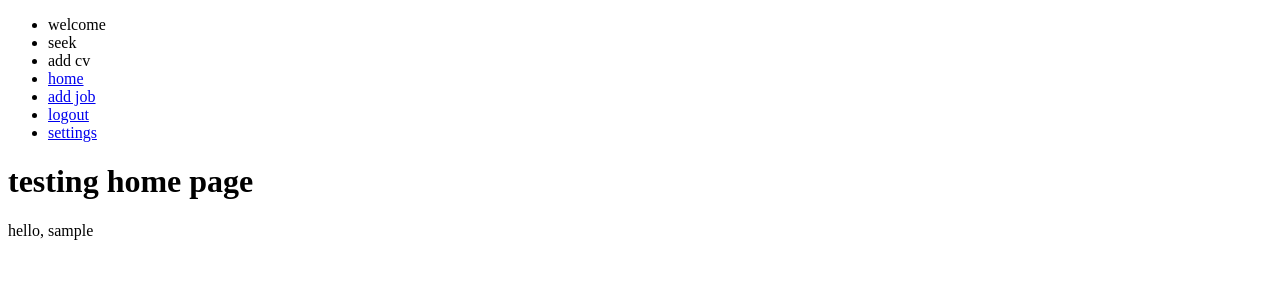
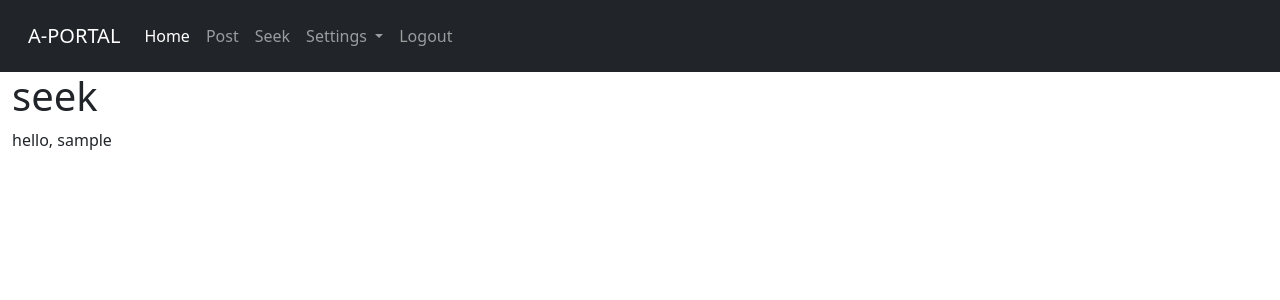
Before and after one commit to klaus-gudy/ezra, a Django app: page / in a window 1280 px wide. Shown: the top 300 px of the page. Run offline with Django 4.2, Linux system fonts and the light colour scheme; the visitor is signed in with stand-in values (Sample User, id 1); data that the repository does not hold is empty.

Commit message:
applying initial boostrap styling

```diff
--- a/task/views.py
+++ b/task/views.py
@@ -4,7 +4,7 @@ from django.contrib.auth.decorators import login_required
 from django.views.generic import ListView, DetailView, CreateView, UpdateView, DeleteView
 from .models import Job
 
-from .forms import JobForm
+from .forms import JobForm, JobUpdateForm
 
 from django.urls import reverse_lazy
 
@@ -29,7 +29,8 @@ class AddPostView(CreateView):
 
 class UpdatePostView(UpdateView):
     model = Job
-    fields= ['title', 'position', 'location', 'job_summary', 'duties', 'qualification']
+    form_class = JobUpdateForm
+    # fields= ['title', 'position', 'location', 'job_summary', 'duties', 'qualification']
     template_name = 'task/update_job.html'
 
 class DeleteView(DeleteView):
--- a/templates/authe/login.html
+++ b/templates/authe/login.html
@@ -8,11 +8,11 @@
     <input type="text" name="username" placeholder="username">
     <input type="password" name="password" placeholder="password">
 
-    <button type="submit">submit</button>
+    <button type="submit" class="btn btn-success">submit</button>
 
 
-    <p>dont have an account? <a href="{% url 'register' %}">create one</a></p>
-    <p>forgot password? <a href="{% url 'password_reset' %}">reset password</a></p>
+    <p>dont have an account? <a href="{% url 'register' %}" class="btn btn-secondary">create one</a></p>
+    <p>forgot password? <a href="{% url 'password_reset' %}" class="btn btn-secondary">reset password</a></p>
 
     {{form.errors}}
 </form>
--- a/templates/authe/password_reset.html
+++ b/templates/authe/password_reset.html
@@ -1,6 +1,7 @@
 {% extends 'task/index.html' %}
 
 {% block content %}
+<div class="container">
     <h1>password reset</h1>
 
     <p>enter your email.and we will email instructions for setting a new one</p>
@@ -8,7 +9,9 @@
     <form action="" method="post">
         {% csrf_token %}
         {{form}}
-    <input type="submit" name="send email">
+        <input type="submit" name="send email" class="btn btn-success">
     </form>
 
+</div>
+
 {% endblock content %}
--- a/templates/authe/register.html
+++ b/templates/authe/register.html
@@ -7,9 +7,9 @@
     {% csrf_token %}
     {{form.as_p}}
 
-    <button type="submit">submit</button>
+    <button type="submit" class="btn btn-success">submit</button>
 
-    <p>already have an account? <a href="{% url 'login' %}">login</a></p>
+    <p>already have an account? <a href="{% url 'login' %}" class="btn btn-secondary">login</a></p>
 
     {{form.errors}}
 </form>
--- a/templates/task/home.html
+++ b/templates/task/home.html
@@ -1,8 +1,11 @@
 {% extends 'task/index.html' %}
+{% block title %}
+    home
+{% endblock title %}
 
 {% block content %}
 
-<h1>testing home page</h1>
+<h1>seek </h1>
 <span>hello, {{ request.user }}</span>
 <br>
 
@@ -13,17 +16,6 @@
     </li>
     {{job.created_on}}
 
-    {% if user.is_authenticated %}
-    {% if user.id == job.writter.id %}
-    <small><a href="{% url 'update_job' job.pk %}">update</a></small>
-
-    <strong><small><a href="{% url 'delete_job' job.pk %}">delete post</a></small></strong>
-    {% endif %}
-
-    {% endif %}
-
-
-
     <hr>
 
 {% endfor %}
--- a/templates/task/index.html
+++ b/templates/task/index.html
@@ -1,30 +1,52 @@
+{% load static %}
 <!DOCTYPE html>
 <html lang="en">
 <head>
     <meta charset="UTF-8">
     <meta http-equiv="X-UA-Compatible" content="IE=edge">
     <meta name="viewport" content="width=device-width, initial-scale=1.0">
-    <title>the app</title>
+    <link href="https://cdn.jsdelivr.net/npm/bootstrap@5.0.2/dist/css/bootstrap.min.css" rel="stylesheet" integrity="sha384-EVSTQN3/azprG1Anm3QDgpJLIm9Nao0Yz1ztcQTwFspd3yD65VohhpuuCOmLASjC" crossorigin="anonymous">
+    <link rel="stylesheet" href=" {% static 'css/style.css' %} ">
+    <title>
+        {% block title %}
+            ajiraPortal
+        {% endblock title %}
+    </title>
 </head>
 <body>
+    <nav class="navbar navbar-expand-lg navbar-dark bg-dark p-3">
+        <div class="container-fluid">
+          <a class="navbar-brand" href="#">A-PORTAL</a>
+          <button class="navbar-toggler" type="button" data-bs-toggle="collapse" data-bs-target="#navbarNavAltMarkup" aria-controls="navbarNavAltMarkup" aria-expanded="false" aria-label="Toggle navigation">
+            <span class="navbar-toggler-icon"></span>
+          </button>
+          <div class="collapse navbar-collapse" id="navbarNavAltMarkup">
+            <div class="navbar-nav">
+              <a class="nav-link active" aria-current="page" href="{% url 'home' %}">Home</a>
+              {% if user.is_authenticated %}
+              <a class="nav-link" href="{% url 'add_job' %}">Post</a>
+              <a class="nav-link" href="#">Seek</a>
+              <li class="nav-item dropdown">
+                <a class="nav-link dropdown-toggle" href="#" id="navbarDropdown" role="button" data-bs-toggle="dropdown" aria-expanded="false">
+                    Settings
+                </a>
+                <ul class="dropdown-menu" aria-labelledby="navbarDropdown">
+                  <li><a class="dropdown-item" href="{% url 'password_change' %}">Change password</a></li>
+                  <li><hr class="dropdown-divider"></li>
+                  <li><a class="dropdown-item" href="#">Edit profile</a></li>
+                </ul>
+              </li>
+              <a class="nav-link" href="{% url 'logout' %}">Logout</a>
+              {% else %}
+              <a class="nav-link" href="{% url 'register' %}">Register</a>
+              <a class="nav-link" href="{% url 'login' %}">Login</a>
+              {% endif %}
+            </div>
+          </div>
+        </div>
+      </nav>
 
-    <ul>
-        <li>welcome</li>
-        <li>seek</li>
-        <li>add cv</li>
-        <li><a href="{% url 'home' %}">home</a></li>
 
-        {% if user.is_authenticated %}
-        <li><a href="{% url 'add_job' %}">add job</a></li>
-        <li><a href="{% url 'logout' %}">logout</a></li>
-        <li><a href="{% url 'password_change' %}">settings</a></li>
-
-        {% else %}
-        <li><a href="{% url 'register' %}">register</a></li>
-        <li><a href="{% url 'login' %}">login</a></li>
-
-        {% endif %}
-    </ul>
 
 
     {% if messages %}
@@ -35,9 +57,16 @@
             </ul>
     {% endif %}
 
-    {% block content %}
+    <div class="container-fluid">
+        {% block content %}
 
-    {% endblock content %}
+        {% endblock content %}
+    </div>
+
+
+
+    <script src="https://cdn.jsdelivr.net/npm/@popperjs/core@2.9.2/dist/umd/popper.min.js" integrity="sha384-IQsoLXl5PILFhosVNubq5LC7Qb9DXgDA9i+tQ8Zj3iwWAwPtgFTxbJ8NT4GN1R8p" crossorigin="anonymous"></script>
+    <script src="https://cdn.jsdelivr.net/npm/bootstrap@5.0.2/dist/js/bootstrap.min.js" integrity="sha384-cVKIPhGWiC2Al4u+LWgxfKTRIcfu0JTxR+EQDz/bgldoEyl4H0zUF0QKbrJ0EcQF" crossorigin="anonymous"></script>
 
 </body>
 </html>
--- a/templates/task/update_job.html
+++ b/templates/task/update_job.html
@@ -10,7 +10,7 @@
             {% csrf_token %}
             {{form.as_p}}
 
-            <button type="submit">update</button>
+            <button type="submit" class="btn btn-success">update</button>
 
         </form>
     {% else %}
```
Also changed, not shown: task/forms.py (+22 -7 lines), templates/authe/password_change.html (+12 -6 lines), templates/authe/password_change_successful.html (+5 -2 lines), templates/authe/password_reset_done.html (+6 -3 lines), templates/authe/password_reset_form.html (+15 -1 lines), templates/authe/password_reset_sent.html (+6 -3 lines), templates/task/add_job.html (+10 -6 lines), templates/task/delete_job.html (+11 -5 lines), templates/task/job_detail.html (+5 -5 lines), static/css/style.css (added). Lines whose indentation alone changed are shown as unchanged.
